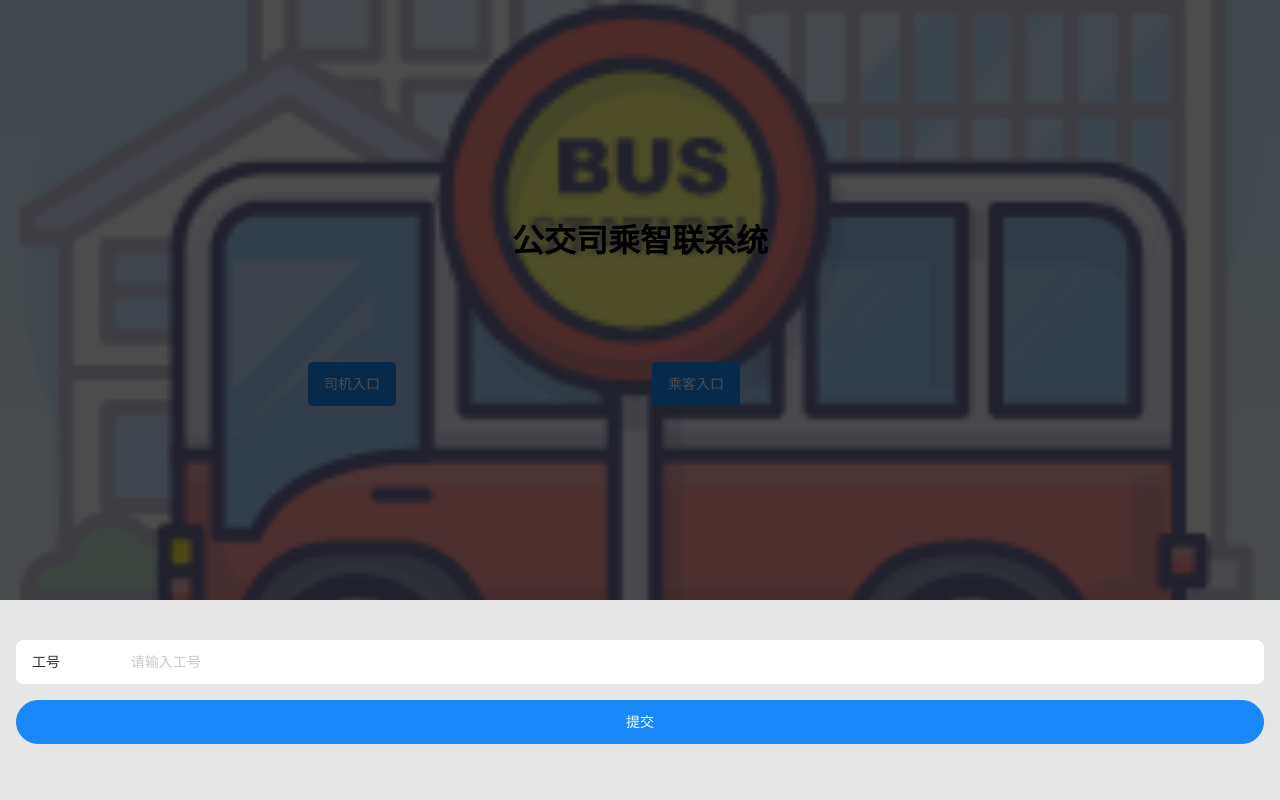
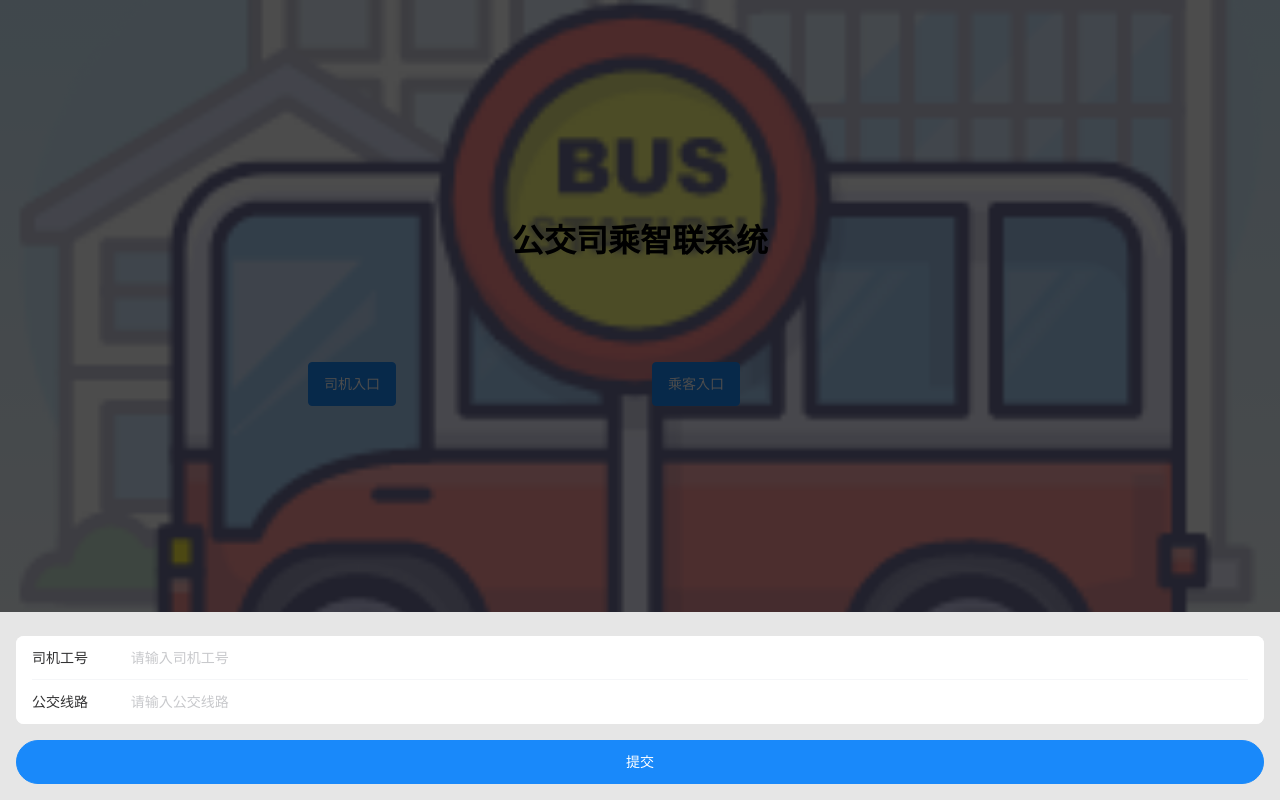
Before and after one commit to fangzipei/bus-gps, a Vue app in the folder frontend/: page /login in a window 1280 px wide. Both pictures are taken after a click on the button "司机入口". Built offline with nearby package versions, Linux system fonts and the light colour scheme.

Commit message:
feat:gps获取改为promise实现

```diff
--- a/frontend/src/components/DriverForm.vue
+++ b/frontend/src/components/DriverForm.vue
@@ -1,7 +1,20 @@
 <template>
   <van-form class="form" @submit="onSubmit">
     <van-cell-group inset>
-      <van-field v-model="driverId" name="driverId" label="工号" placeholder="请输入工号" :rules="[{ required: true, message: '请填写工号' }]" />
+      <van-field
+        v-model="driverId"
+        name="driverId"
+        label="司机工号"
+        placeholder="请输入司机工号"
+        :rules="[{ required: true, message: '请填写司机工号' }]"
+      />
+      <van-field
+        v-model="busId"
+        name="busId"
+        label="公交线路"
+        placeholder="请输入公交线路"
+        :rules="[{ required: true, message: '请填写公交线路' }]"
+      />
     </van-cell-group>
     <div style="margin: 16px">
       <van-button round block type="primary" native-type="submit"> 提交 </van-button>
@@ -14,6 +27,7 @@ import { ref } from 'vue';
 
 const emit = defineEmits(['formData']);
 const driverId = ref('');
+const busId = ref('');
 
 const onSubmit = (values) => {
   emit('formData', values);
@@ -22,7 +36,7 @@ const onSubmit = (values) => {
 
 <style lang="less" scoped>
 .form {
-  height: 100%;
+  padding-top: 24px;
   background: #e6e6e6;
   display: flex;
   flex-direction: column;
--- a/frontend/src/pages/Home.vue
+++ b/frontend/src/pages/Home.vue
@@ -145,7 +145,7 @@ function init() {
     map.flyTo({
       center: [localGeo.longitude, localGeo.latitude],
       zoom: 13,
-      duration: 12000,
+      duration: 5000,
       essential: true,
     });
     map.loadImage('/bus-point.png', (error, image) => {
@@ -160,21 +160,18 @@ function init() {
   });
 }
 
-function getLocalGeo() {
-  navigator.geolocation.getCurrentPosition(
-    (res) => {
-      localGeo.latitude = res.coords.latitude;
-      localGeo.longitude = res.coords.longitude;
-    },
-    (err) => {
-      getLocalGeo();
-    }
-  );
+function getLocalGeo(options) {
+  return new Promise((resolve, reject) => {
+    navigator.geolocation.getCurrentPosition(resolve, reject, options);
+  });
 }
 
 onMounted(() => {
-  getLocalGeo();
-  init();
+  getLocalGeo().then((res) => {
+    localGeo.latitude = res.coords.latitude;
+    localGeo.longitude = res.coords.longitude;
+    init();
+  });
 });
 
 onBeforeUnmount(() => {
--- a/frontend/src/pages/Login.vue
+++ b/frontend/src/pages/Login.vue
@@ -10,7 +10,7 @@
       </van-col>
     </van-row>
   </div>
-  <van-popup :show="formShow" position="bottom" :style="{ height: '25%' }">
+  <van-popup :show="formShow" position="bottom">
     <DriverForm @formData="onformDataEmit"></DriverForm>
   </van-popup>
 </template>
```
